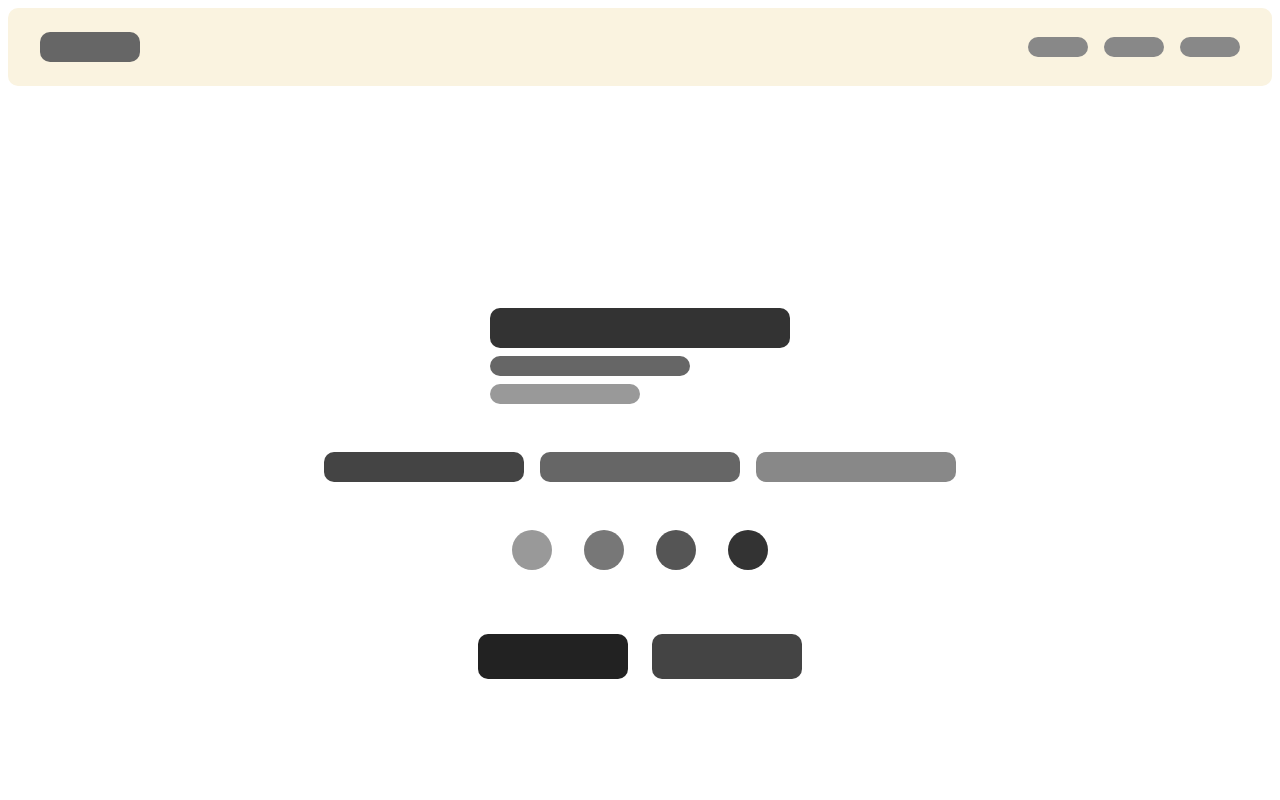
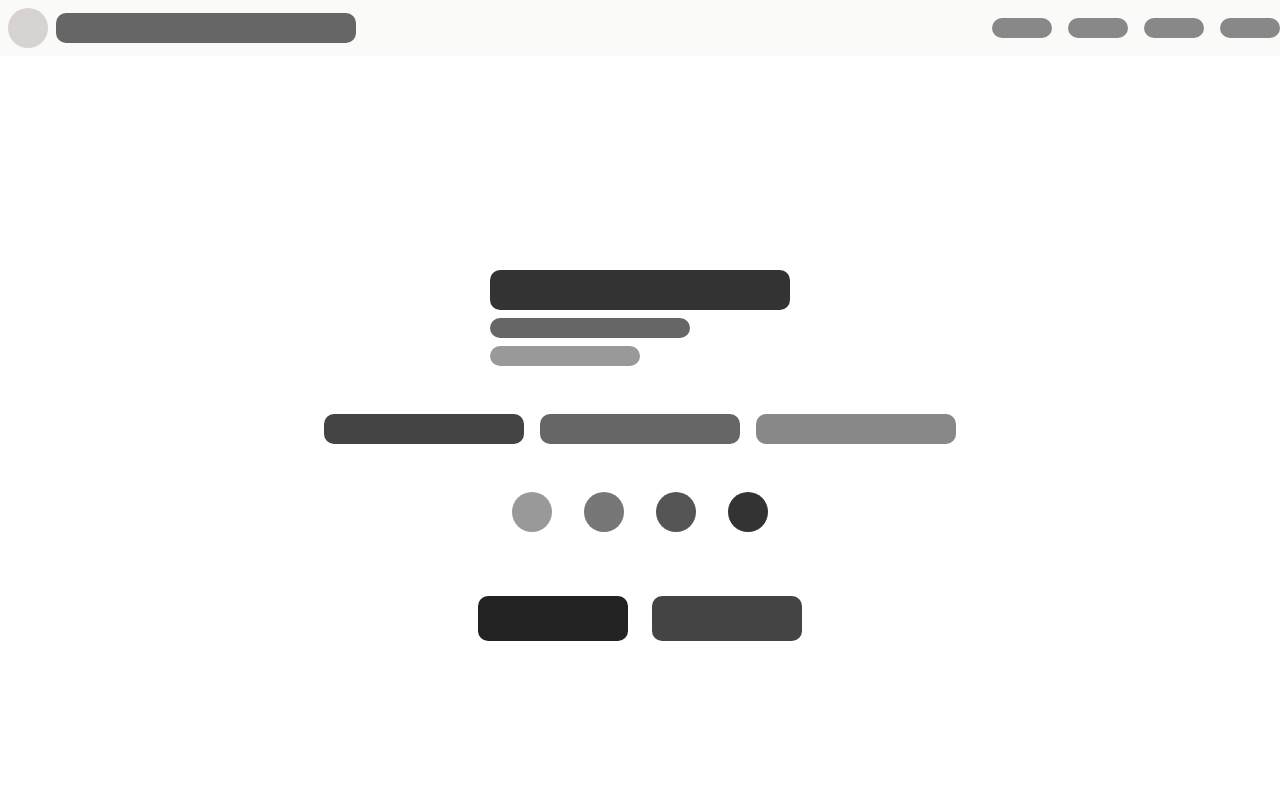
Before and after one commit to PratikKumarRout/Pratik-Kumar-Rout, a Next.js app: page / in a window 1280 px wide. Shown: the top 800 px of the page. Built offline with nearby package versions, Linux system fonts and the light colour scheme.

Commit message:
Simple changes

```diff
--- a/src/app/components/Header.js
+++ b/src/app/components/Header.js
@@ -1,13 +1,19 @@
 import PlaceholderBox from "./PlaceholderBox";
+import PlaceholderCircle from "./PlaceholderCircle";
 
 export default function Header() {
     return (
-        <header className="header">
-            <PlaceholderBox width="100px" height="30px" shade="#666" />
+            <header>
+                <div style={{
+                    display: "flex",
+                    alignItems: "center"
+                }}>
+                    <PlaceholderCircle size="2.5rem" />
+                    <PlaceholderBox width="300px" height="30px" shade="#666" /> </div>
                 <div style={{
                     display: "flex", gap: "1rem"
-
                 }}>
+                    <PlaceholderBox width="60px" height="20px" shade="#888" />
                     <PlaceholderBox width="60px" height="20px" shade="#888" />
                     <PlaceholderBox width="60px" height="20px" shade="#888" />
                     <PlaceholderBox width="60px" height="20px" shade="#888" />
--- a/src/app/globals.css
+++ b/src/app/globals.css
@@ -1,20 +1,19 @@
 :root {
   --background: #ffffff;
   --foreground: #171717;
-  --primary: #faf3e0;
-  --secondary: #d6cfc7;
-  --accent: #f28482;
+  --primary: #fafaf9;
+  --secondary: #d6d3d1;
+  --accent: #dc2626;
 }
 
 html,
 body {
   max-width: 100vw;
-  overflow-x: hidden;
 }
 
 body {
   color: var(--foreground);
-  background: var(--background);
+  background: var(--primary);
   font-family: Arial, Helvetica, sans-serif;
   -webkit-font-smoothing: antialiased;
   -moz-osx-font-smoothing: grayscale;
@@ -28,7 +27,7 @@ body {
 }
 
 section {
-  padding: 4rem 2rem;
+  padding: 2rem 2rem;
   border-bottom: 1px solid #ccc;
 }
 
@@ -42,9 +41,7 @@ header {
   justify-content: space-between;
   align-items: center;
   background-color: var(--primary);
-  margin: 0.5rem;
   border-radius: 10px;
-  padding: 1rem 2rem;
   position: sticky;
   top: 0;
 }
--- a/src/app/page.js
+++ b/src/app/page.js
@@ -10,9 +10,11 @@ export default function Home() {
   return (
     <>
       <Header />
+      <main role="main">
       <Hero />
       <Projects />
       <AboutContact />
+      </main>
       <Footer />
     </>
   );
```
Lines whose indentation alone changed are shown as unchanged.
